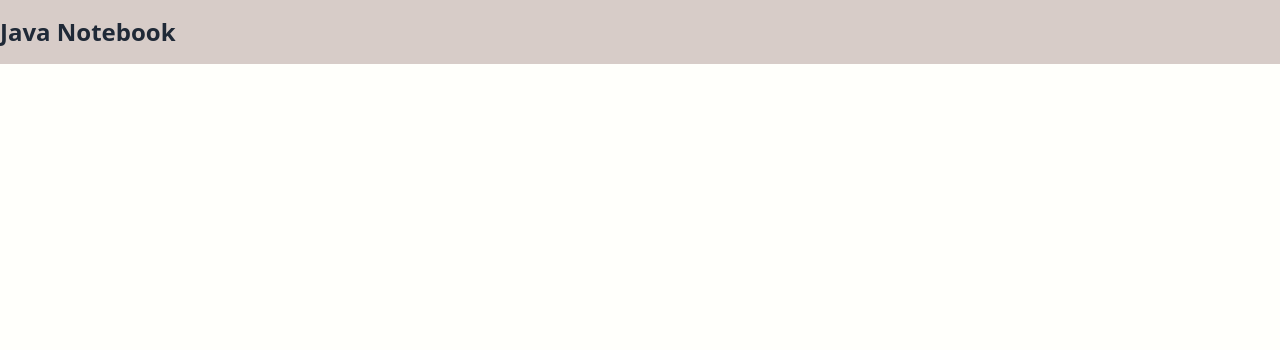
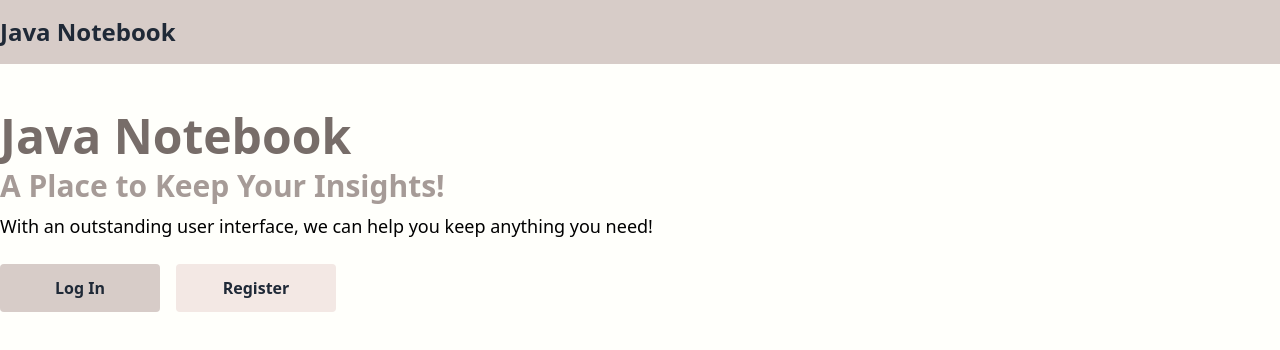
Before and after one commit to itays123/java-notebook, a React (Create React App) app in the folder frontend/: page /welcome in a window 1280 px wide. Shown: the top 350 px of the page. Built offline with nearby package versions, Linux system fonts and the light colour scheme.

Commit message:
FEATURE: Welcome Page

```diff
--- a/frontend/src/App.js
+++ b/frontend/src/App.js
@@ -3,6 +3,7 @@ import AuthContextProvider from "./auth/AuthContext";
 import NoteView from "./note/view/NoteView";
 import Home from "./shared/Home";
 import NavigationWrapper from "./shared/Navigation/NavigationWrapper";
+import Welcome from "./shared/Welcome";
 
 function App() {
   return (
@@ -11,6 +12,9 @@ function App() {
     <NavigationWrapper>
       <Route exact path="/">
         <Home />
+      </Route>
+      <Route path="/welcome">
+        <Welcome />
       </Route>
       <Route path="/note/:id">
         <NoteView />
--- a/frontend/src/shared/Welcome.js
+++ b/frontend/src/shared/Welcome.js
@@ -0,0 +1,19 @@
+import { Link } from "react-router-dom"
+
+const Welcome = () => {
+    return (
+        <div className="welcome container mx-auto h-full">
+            <header className="mt-12">
+                <h1 className="text-5xl font-bold text-cream-darker">Java Notebook</h1>
+                <h2 className="mt-2 text-3xl font-bold text-cream-dark">A Place to Keep Your Insights!</h2>
+                <p className="mt-2 text-lg">With an outstanding user interface, we can help you keep anything you need!</p>
+            </header>
+            <section className="actions grid gird-cols-1 md:grid-cols-3 w-full md:w-3/4 lg:w-2/3 max-w-lg mt-6 gap-4">
+                <Link to="/login" className="bg-cream text-center rounded py-3 px-2 font-bold text-gray-800">Log In</Link>
+                <Link to="/register" className="bg-cream-lightish text-center rounded py-3 px-2 font-bold text-gray-800">Register</Link>
+            </section>
+        </div>
+     );
+}
+
+export default Welcome;
```
